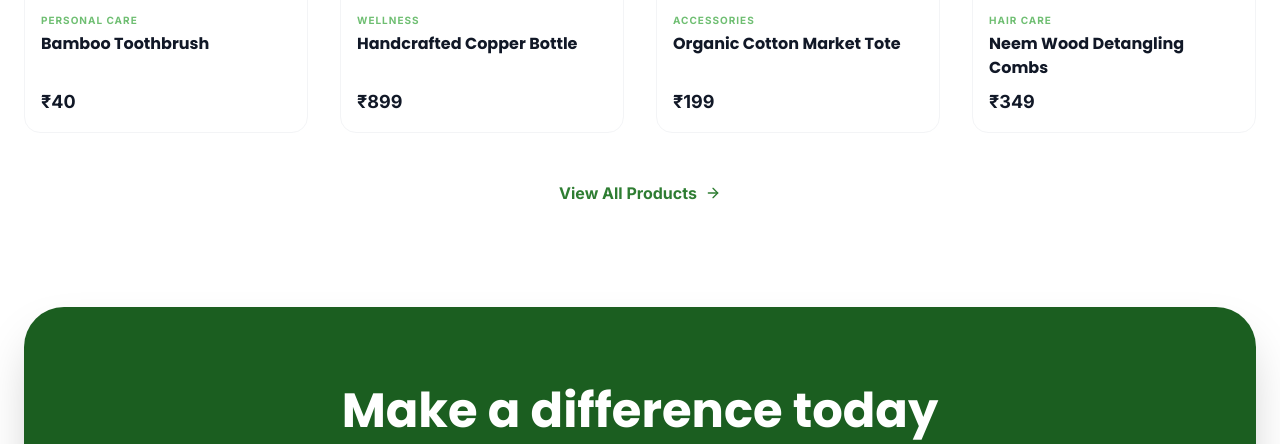
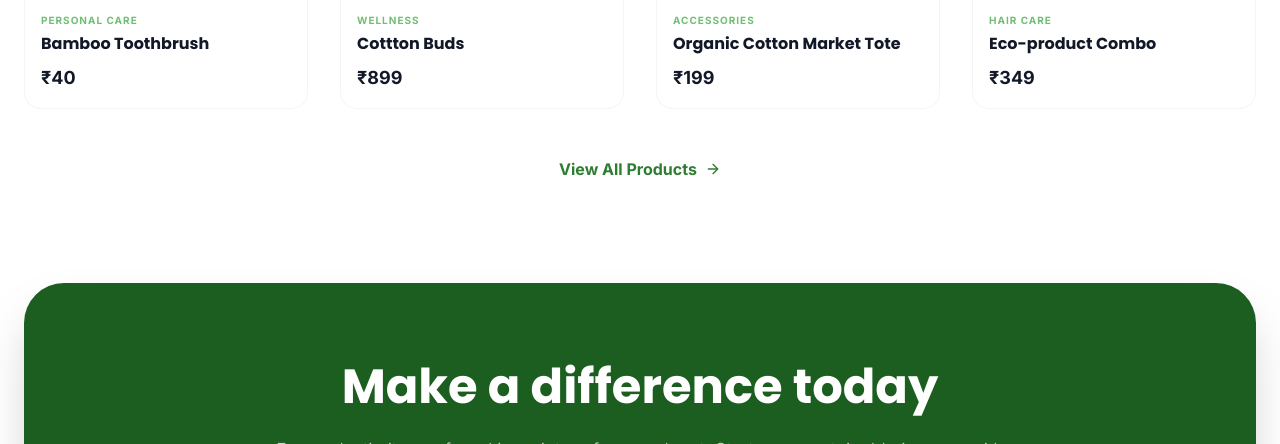
Before and after one commit to desinixx/neecogreen, a website: page index.html in a window 1280 px wide. Shown: the part 1577-2021 px from the top of the page. Drawn offline with nearby package versions, Linux system fonts and the light colour scheme.

Commit message:
Update index.html

```diff
--- a/index.html
+++ b/index.html
@@ -273,9 +273,9 @@
         // --- DATA STORE ---
         const products = [
             { id: 1, name: "Bamboo Toothbrush ", price: 40, image: "https://i.ibb.co/YFKJMdPW/BAMBOO-BRUSH.webp", category: "Personal Care", description: "Say goodbye to plastic and switch to a smarter, sustainable choice with our 100% natural Bamboo Toothbrush. Crafted from biodegradable bamboo and soft, BPA-free bristles, this toothbrush is designed to keep your teeth clean and your conscience clear.", badges: ["Plastic Free", "Bestseller"], materials: "Moso Bamboo, Charcoal Bristles", dimensions: "18cm Length", weight: 0.1 },
-            { id: 2, name: "Handcrafted Copper Bottle", price: 899, image: "https://images.unsplash.com/photo-1610824352934-c10d87b700cc?auto=format&fit=crop&q=80&w=800", category: "Wellness", description: "Experience the ancient ayurvedic benefits of drinking from copper. Hand-hammered by skilled artisans, this bottle naturally alkalizes water and boosts immunity.", badges: ["Ayurvedic", "Artisan"], materials: "99% Pure Copper", dimensions: "1 Litre Capacity", weight: 0.4 },
-            { id: 3, name: "Organic Cotton Market Tote", price: 199, image: "https://images.unsplash.com/photo-1597484662317-9bd7bdda2907?auto=format&fit=crop&q=80&w=800", category: "Accessories", description: "Say goodbye to single-use plastic bags. This sturdy, washable organic cotton tote is spacious enough for your groceries and stylish enough for your daily commute.", badges: ["Organic"], materials: "100% GOTS Certified Cotton", dimensions: "38x42cm", weight: 0.2 },
-            { id: 4, name: "Neem Wood Detangling Combs", price: 349, image: "https://images.unsplash.com/photo-1590159763121-7c9fd312190d?auto=format&fit=crop&q=80&w=800", category: "Hair Care", description: "Gentle on your scalp and the planet. These handcrafted neem wood combs reduce static, prevent hair breakage, and have natural antibacterial properties.", badges: ["Handmade"], materials: "Neem Wood", dimensions: "Set of 2 (Wide & Fine Tooth)", weight: 0.15 },
+            { id: 2, name: "Cottton Buds", price: 899, image: "https://i.ibb.co/sJXqb8gn/buds.jpg", category: "Wellness", description: "Experience the ancient ayurvedic benefits of drinking from copper. Hand-hammered by skilled artisans, this bottle naturally alkalizes water and boosts immunity.", badges: ["Ayurvedic", "Artisan"], materials: "99% Pure Copper", dimensions: "1 Litre Capacity", weight: 0.4 },
+            { id: 3, name: "Organic Cotton Market Tote", price: 199, image: "https://i.ibb.co/W4k0LB3W/unnamed.jpg", category: "Accessories", description: "Say goodbye to single-use plastic bags. This sturdy, washable organic cotton tote is spacious enough for your groceries and stylish enough for your daily commute.", badges: ["Organic"], materials: "100% GOTS Certified Cotton", dimensions: "38x42cm", weight: 0.2 },
+            { id: 4, name: "Eco-product Combo", price: 349, image: "https://i.ibb.co/zhmtwHHF/unnamed.jpg", category: "Hair Care", description: "Gentle on your scalp and the planet. These handcrafted neem wood combs reduce static, prevent hair breakage, and have natural antibacterial properties.", badges: ["Handmade"], materials: "Neem Wood", dimensions: "Set of 2 (Wide & Fine Tooth)", weight: 0.15 },
             { id: 5, name: "Reusable Steel Straws (Set)", price: 249, image: "https://images.unsplash.com/photo-1572635196237-14b3f281503f?auto=format&fit=crop&q=80&w=800", category: "Kitchen", description: "Sip sustainably. Made from food-grade stainless steel, this set includes a cleaning brush and canvas pouch, making it perfect for travel.", badges: ["Reusable"], materials: "304 Stainless Steel", dimensions: "215mm Length", weight: 0.1 },
             { id: 6, name: "Coconut Shell Soy Candle", price: 449, image: "https://images.unsplash.com/photo-1602143407151-11115cd4e69b?auto=format&fit=crop&q=80&w=800", category: "Home", description: "Hand-poured soy wax in a reclaimed coconut shell. Scented with essential oils for a calming, natural fragrance that fills your home.", badges: ["Vegan", "Upcycled"], materials: "Coconut Shell, Soy Wax", dimensions: "10cm Diameter", weight: 0.3 }
         ];
```
